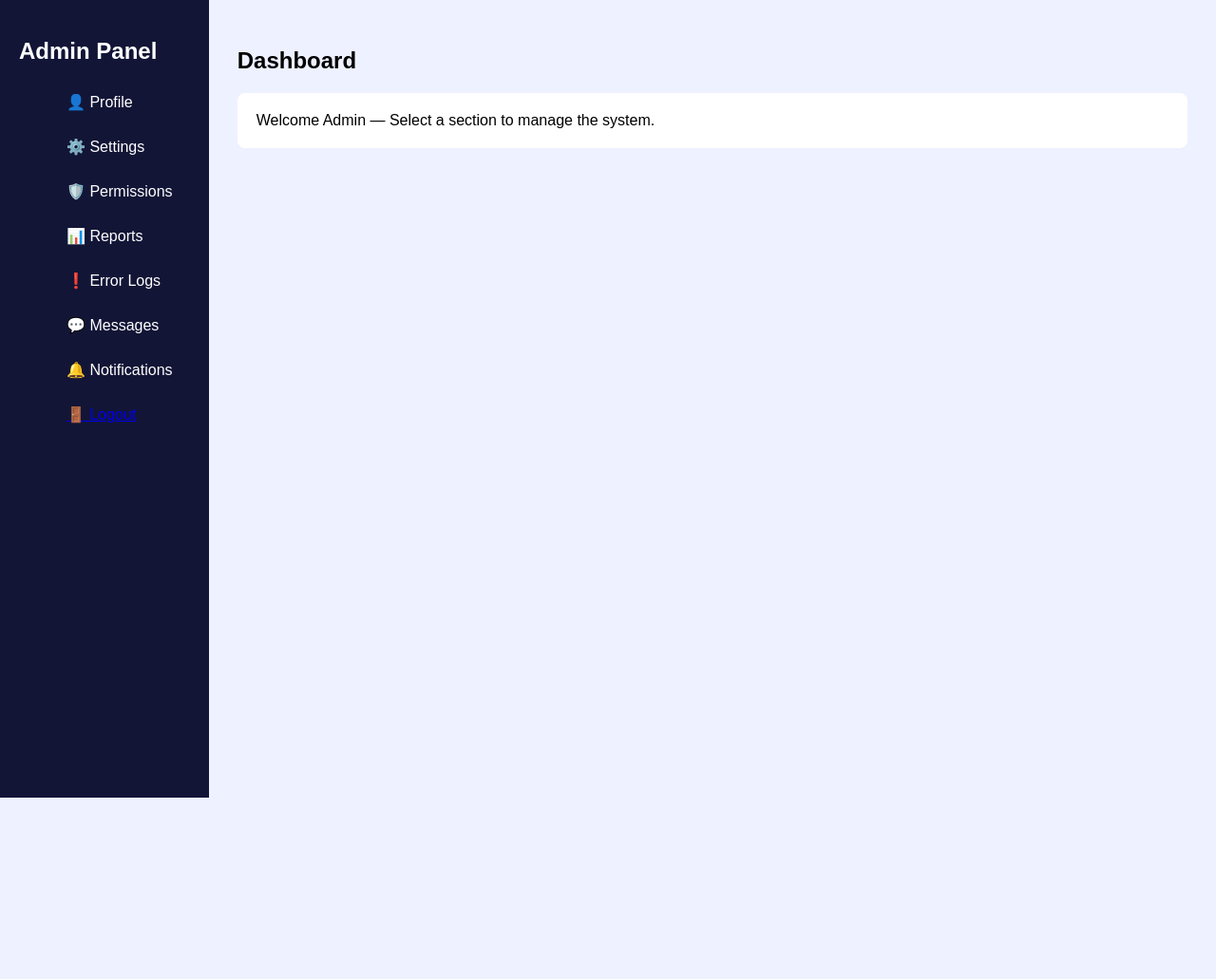
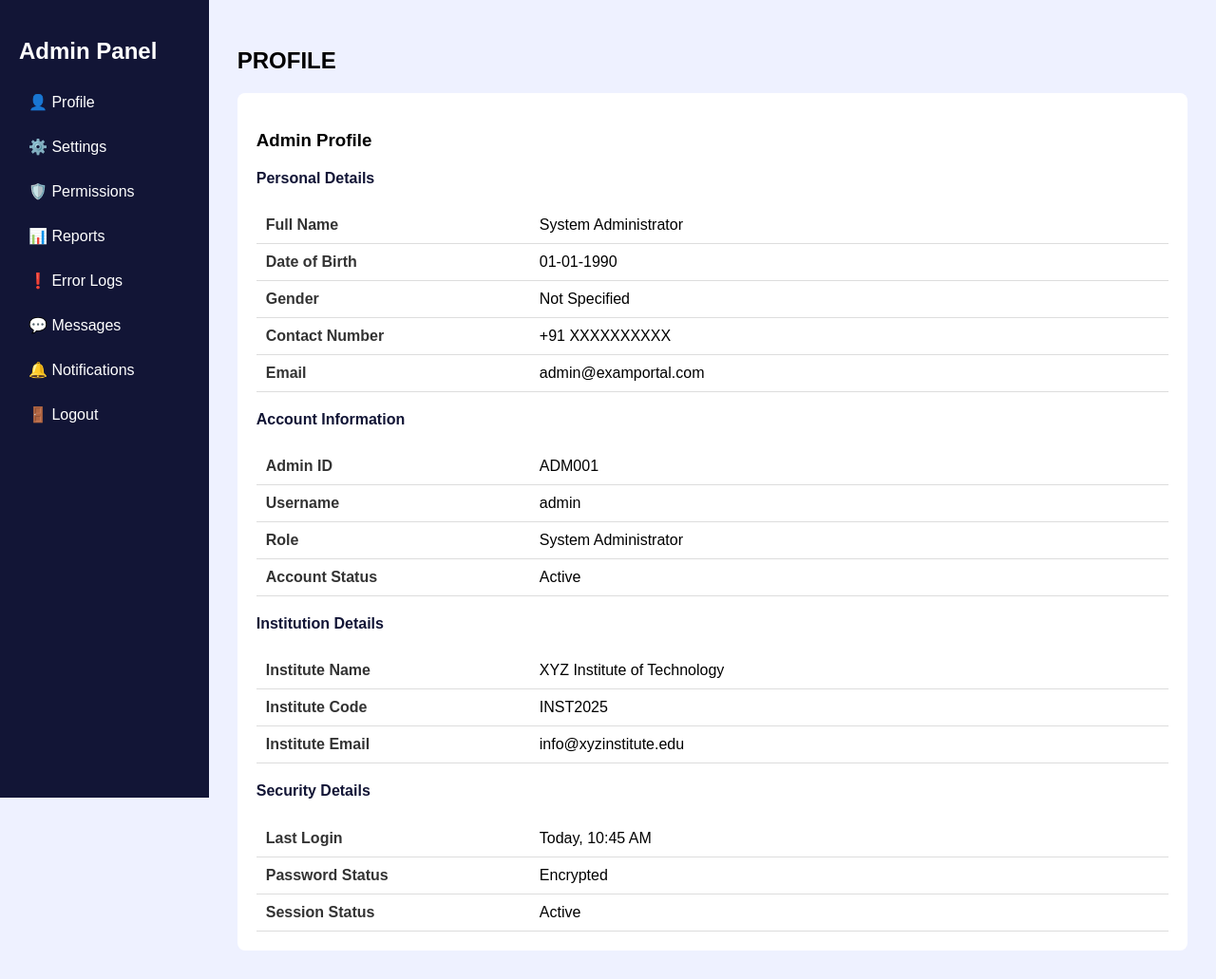
Before and after one commit to 24Cyril/exam-portal-mini-project, a Flask app: page /admin in a window 1280 px wide. Shown: the whole page at 95% size. Before the commit the page ends 840 px from the top, so only its background shows below. Run offline with Flask 3, Linux system fonts and the light colour scheme.

Commit message:
admin page updation

```diff
--- a/app/static/css/admin.css
+++ b/app/static/css/admin.css
@@ -1,10 +1,75 @@
-body {margin:0; display:flex; font-family:Arial; background:#eef1ff;}
+body {
+    margin: 0;
+    display: flex;
+    font-family: Arial, sans-serif;
+    background: #eef1ff;
+}
+
 .sidebar {
-    width: 230px; background:#121536; color:white; height:100vh; padding:20px;
+    width: 230px;
+    background: #121536;
+    color: white;
+    height: 100vh;
+    padding: 20px;
 }
+
+.sidebar ul {
+    padding: 0;
+}
+
 .sidebar ul li {
-    list-style:none; margin:8px 0; padding:10px; cursor:pointer; border-radius:6px;
+    list-style: none;
+    margin: 8px 0;
+    padding: 10px;
+    cursor: pointer;
+    border-radius: 6px;
 }
-.sidebar ul li:hover {background:#394375;}
-.content {padding:30px; width:100%;}
-#tab-content {margin-top:20px; background:white; padding:20px; border-radius:8px;}
+
+.sidebar ul li:hover {
+    background: #394375;
+}
+
+.sidebar ul li a {
+    color: white;
+    text-decoration: none;
+}
+
+.content {
+    padding: 30px;
+    width: 100%;
+}
+
+#tab-content {
+    margin-top: 20px;
+    background: white;
+    padding: 20px;
+    border-radius: 8px;
+}
+
+/* ===== Admin Profile Styles ===== */
+
+.admin-profile h3 {
+    margin-bottom: 15px;
+}
+
+.admin-profile h4 {
+    margin-top: 20px;
+    color: #121536;
+}
+
+.profile-table {
+    width: 100%;
+    border-collapse: collapse;
+    margin-top: 10px;
+}
+
+.profile-table td {
+    padding: 10px;
+    border-bottom: 1px solid #ddd;
+}
+
+.profile-table td:first-child {
+    width: 30%;
+    font-weight: bold;
+    color: #333;
+}
--- a/app/static/js/admin.js
+++ b/app/static/js/admin.js
@@ -1,15 +1,80 @@
 function openTab(tabName) {
     document.getElementById("tab-title").innerText = tabName.toUpperCase();
 
-    const sections = {
-        profile: "Admin profile details and update form.",
-        settings: "Portal configuration, system settings and preferences.",
-        permissions: "Role access, allow/deny user features.",
-        reports: "Analytics, exam performance, transaction and usage reports.",
-        errors: "System errors, logs, and issue tracking.",
-        messages: "Admin inbox - send & receive messages.",
-        notifications: "Send alerts, announcements and updates."
-    };
+    let content = "";
 
-    document.getElementById("tab-content").innerHTML = `<p>${sections[tabName] || "Section under development"}</p>`;
+    if (tabName === "profile") {
+        content = `
+        <div class="admin-profile">
+
+            <h3>Admin Profile</h3>
+
+            <h4>Personal Details</h4>
+            <table class="profile-table">
+                <tr><td>Full Name</td><td>System Administrator</td></tr>
+                <tr><td>Date of Birth</td><td>01-01-1990</td></tr>
+                <tr><td>Gender</td><td>Not Specified</td></tr>
+                <tr><td>Contact Number</td><td>+91 XXXXXXXXXX</td></tr>
+                <tr><td>Email</td><td>admin@examportal.com</td></tr>
+            </table>
+
+            <h4>Account Information</h4>
+            <table class="profile-table">
+                <tr><td>Admin ID</td><td>ADM001</td></tr>
+                <tr><td>Username</td><td>admin</td></tr>
+                <tr><td>Role</td><td>System Administrator</td></tr>
+                <tr><td>Account Status</td><td>Active</td></tr>
+            </table>
+
+            <h4>Institution Details</h4>
+            <table class="profile-table">
+                <tr><td>Institute Name</td><td>XYZ Institute of Technology</td></tr>
+                <tr><td>Institute Code</td><td>INST2025</td></tr>
+                <tr><td>Institute Email</td><td>info@xyzinstitute.edu</td></tr>
+            </table>
+
+            <h4>Security Details</h4>
+            <table class="profile-table">
+                <tr><td>Last Login</td><td>Today, 10:45 AM</td></tr>
+                <tr><td>Password Status</td><td>Encrypted</td></tr>
+                <tr><td>Session Status</td><td>Active</td></tr>
+            </table>
+
+        </div>`;
+    }
+
+    else if (tabName === "settings") {
+        content = `<p>System configuration and admin settings will appear here.</p>`;
+    }
+
+    else if (tabName === "permissions") {
+        content = `<p>Manage roles and permissions for users.</p>`;
+    }
+
+    else if (tabName === "reports") {
+        content = `<p>View exam, user activity, and payment reports.</p>`;
+    }
+
+    else if (tabName === "errors") {
+        content = `<p>System error logs and debugging information.</p>`;
+    }
+
+    else if (tabName === "messages") {
+        content = `<p>Admin inbox to communicate with students.</p>`;
+    }
+
+    else if (tabName === "notifications") {
+        content = `<p>Create and manage system notifications.</p>`;
+    }
+
+    else {
+        content = `<p>Section under development.</p>`;
+    }
+
+    document.getElementById("tab-content").innerHTML = content;
 }
+
+/* Load Profile by default */
+window.onload = function () {
+    openTab('profile');
+};
--- a/app/templates/admin.html
+++ b/app/templates/admin.html
@@ -3,8 +3,7 @@
 <head>
     <meta charset="UTF-8">
     <title>Admin Dashboard</title>
-       <link rel="stylesheet" href="../static/css/admin.css">
-
+    <link rel="stylesheet" href="../static/css/admin.css">
 </head>
 <body>
 
@@ -24,9 +23,11 @@
 
 <div class="content">
     <h2 id="tab-title">Dashboard</h2>
-    <div id="tab-content">Welcome Admin — Select a section to manage the system.</div>
+    <div id="tab-content">
+        Welcome Admin — Select a section to manage the system.
+    </div>
 </div>
 
-<script src="admin.js"></script>
+<script src="../static/js/admin.js"></script>
 </body>
 </html>
```
Also changed, not shown: app/static/js/jsadmin.js (deleted).
